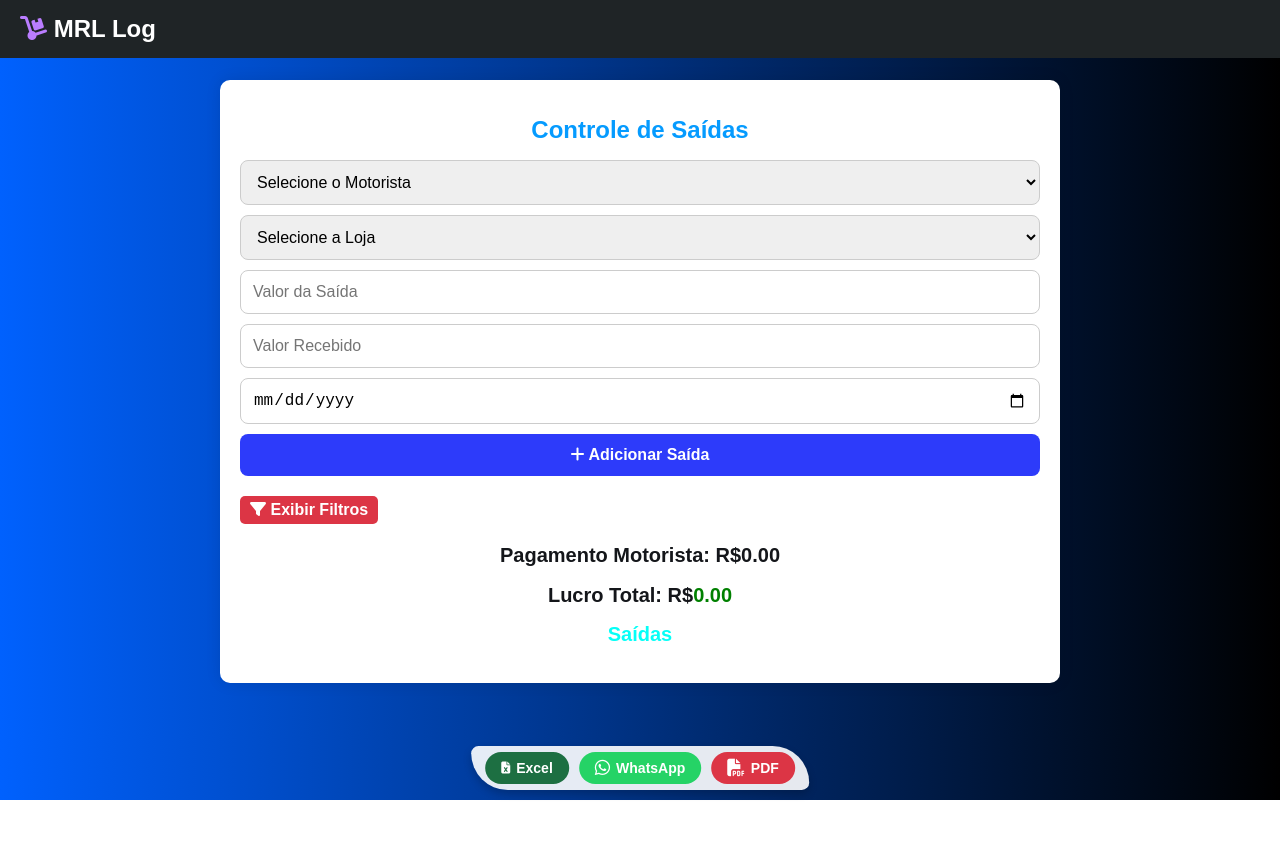
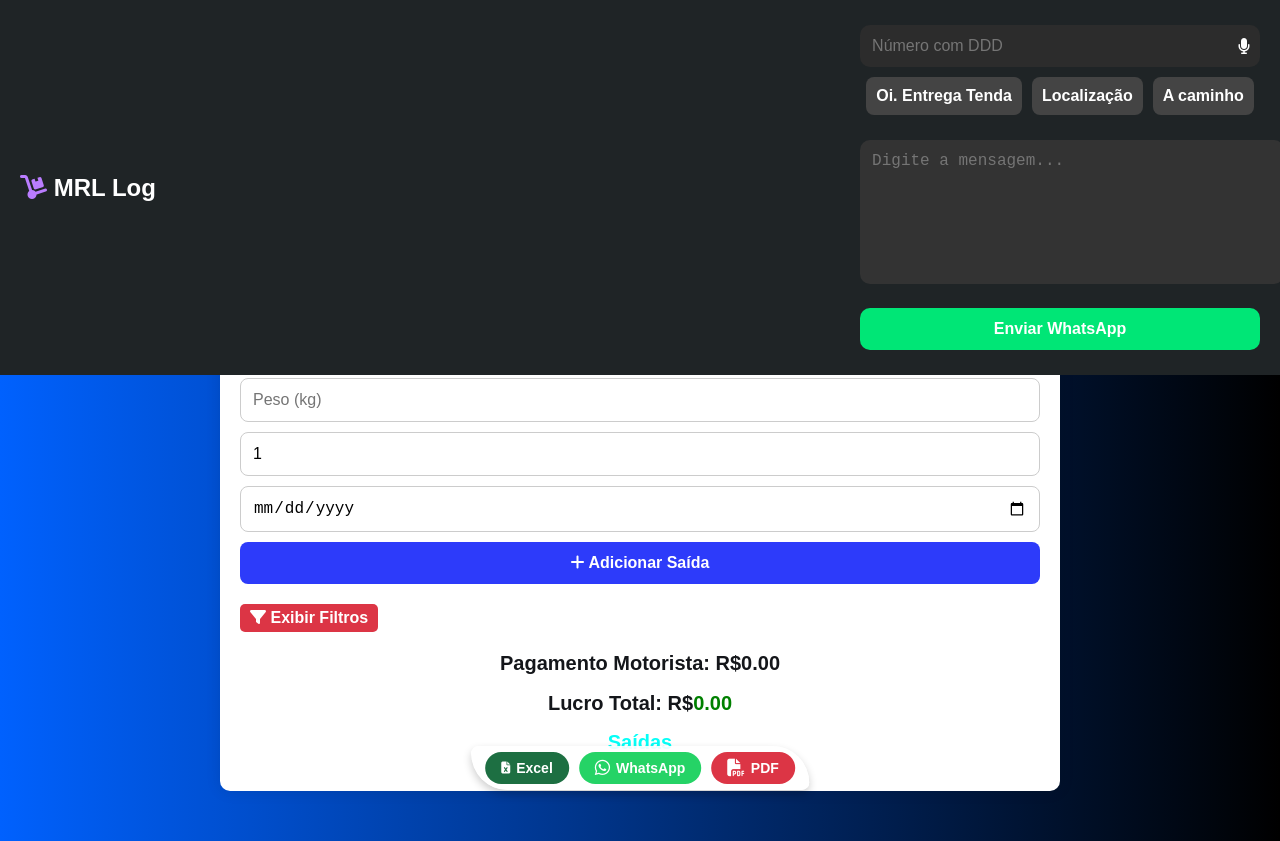
Before and after one commit to leandrocirilojs/controledesaidas, a plain HTML site: page index.html in a window 1280 px wide. Before the commit the page ends 800 px from the top, so only its background shows below. Drawn offline with nearby package versions, Linux system fonts and the light colour scheme; a script that the page names is missing.

Commit message:
Update index.html

```diff
--- a/index.html
+++ b/index.html
@@ -62,6 +62,35 @@
 
         </header>
 
+<div class="whatsapp-scheduler-container">
+
+
+
+
+    <div class="input-container">
+    <input type="number" id="whatsapp-scheduler-number" class="whatsapp-scheduler-input" placeholder="Número com DDD">
+ <i class="fas fa-microphone" onclick="iniciarReconhecimento()"></i>
+    </div>
+
+
+
+
+
+    <!-- Mensagens predefinidas -->
+    <div class="whatsapp-scheduler-message-options">
+            <button class="whatsapp-scheduler-message-button" data-message="Oi,tudo bem? Sou entregador do Tenda">Oi. Entrega Tenda</button>
+        <button class="whatsapp-scheduler-message-button" data-message="Boa tarde. Poderia me enviar sua localização?">Localização</button>
+        <button class="whatsapp-scheduler-message-button" data-message="Boa tarde. Estou a caminho da sua entrega. Tenda Delivery.">A caminho</button>
+    </div>
+
+    <!-- Campo de mensagem -->
+    <textarea id="whatsapp-scheduler-message" class="whatsapp-scheduler-textarea" placeholder="Digite a mensagem..." readonly></textarea>
+
+    <!-- Botão de Enviar -->
+    <button id="whatsapp-scheduler-send" class="whatsapp-scheduler-button">Enviar WhatsApp</button>
+</div>
+
+
 
 
 
@@ -95,6 +124,10 @@
         </select>
         <input type="number" id="expense-amount" placeholder="Valor da Saída" required>
         <input type="number" id="received-amount" placeholder="Valor Recebido" required>
+        <input type="number" id="expense-weight" placeholder="Peso (kg)" required>
+        <input type="number" id="expense-nfs" placeholder="Qtd NFs:" name="expense-nfs" min="1" value="1" required>
+
+
         <input type="date" id="expense-date" required>
         <button type="submit"><i class="fa-solid fa-plus" style="color: #ffffff;"></i> Adicionar Saída</button>
     </form>
```
